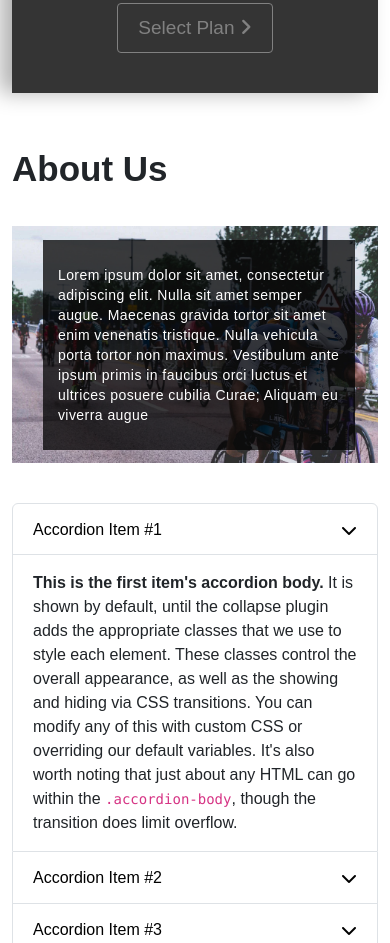
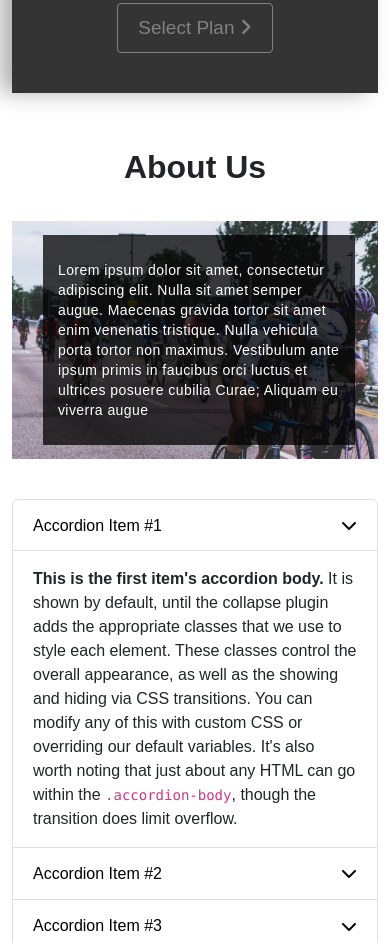
Before and after one commit to Huzaima11/sport-vision, a plain HTML site: page index.html in a window 390 px wide. Shown: the part 7121-8064 px from the top of the page. Drawn offline with nearby package versions, Linux system fonts and the light colour scheme.

Commit message:
Update index.css

```diff
--- a/assests/css/index.css
+++ b/assests/css/index.css
@@ -533,6 +533,7 @@ body {
   }
   .home-about .about-title {
     margin-bottom: 30px !important;
+    text-align: center;
   }
 }
 
@@ -690,7 +691,7 @@ body {
 }
 
 .home-about .about-title {
-  font-size: 35px;
+  font-size: 32px;
   font-weight: 700;
   /* margin-top: 82px; */
   margin-bottom: 45px;
```
